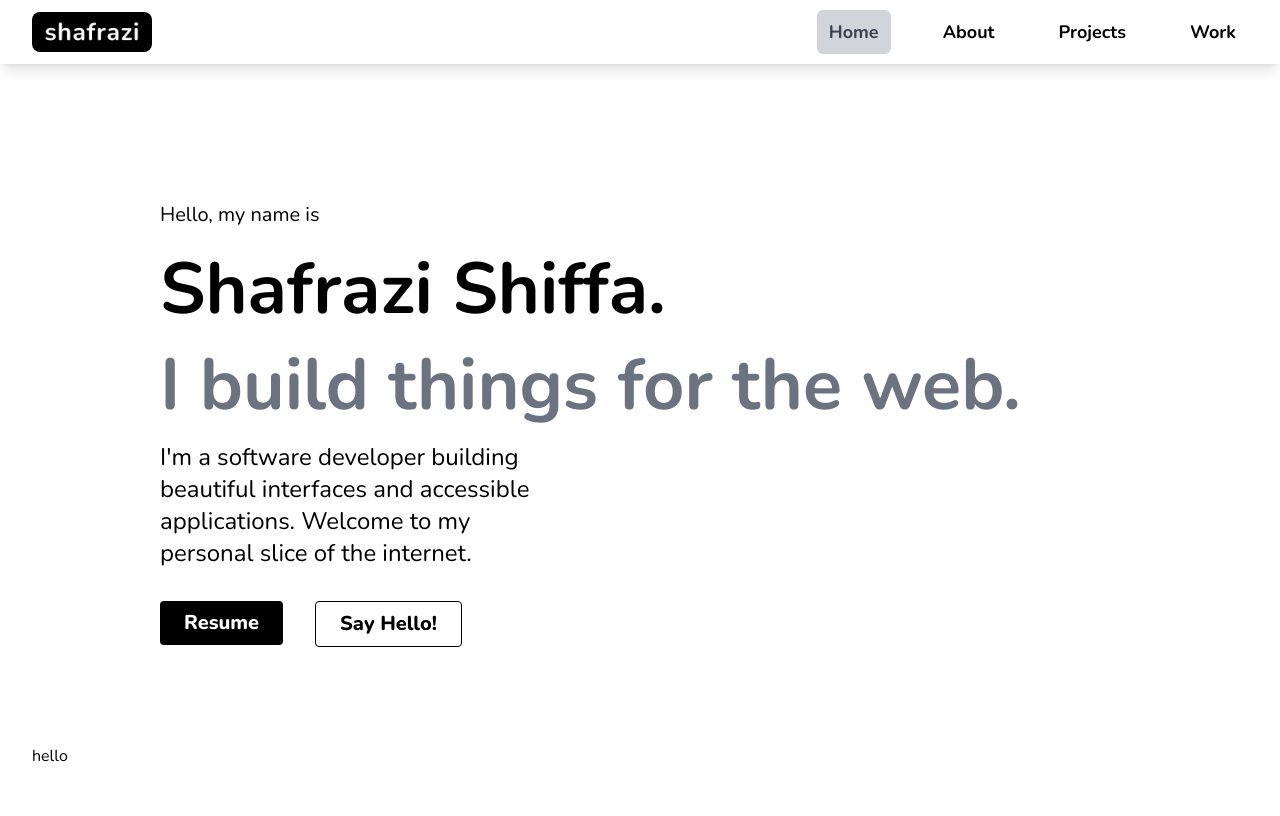
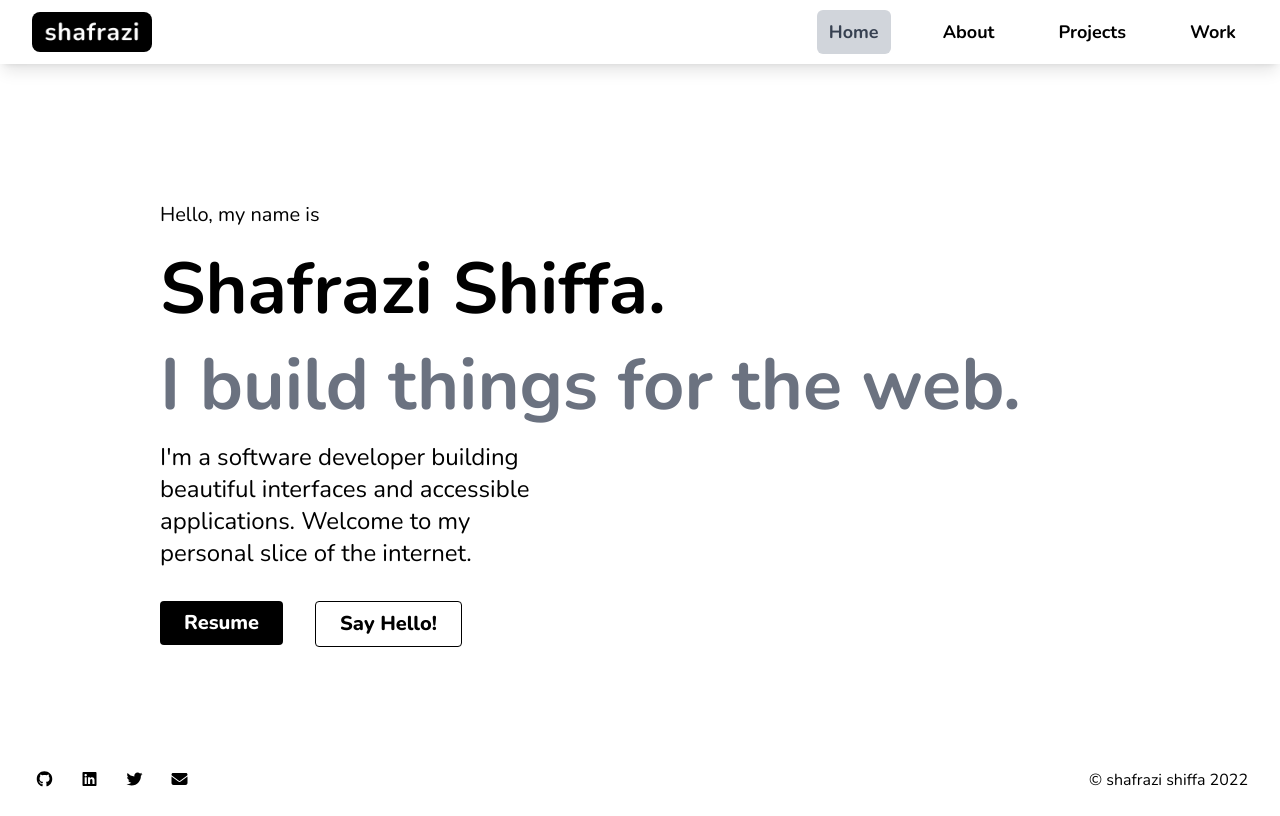
Before and after one commit to shafrazi/portfolio, a Next.js app: page / in a window 1280 px wide. Built offline with nearby package versions, Linux system fonts and the light colour scheme.

Commit message:
add footer

```diff
--- a/components/footer.js
+++ b/components/footer.js
@@ -1,7 +1,56 @@
+import { FontAwesomeIcon } from "@fortawesome/react-fontawesome";
+import {
+  faGithub,
+  faLinkedin,
+  faTwitter,
+} from "@fortawesome/free-brands-svg-icons";
+import { faEnvelope } from "@fortawesome/free-solid-svg-icons";
+import Link from "next/link";
+
 export default function Footer() {
   return (
-    <footer className="max-w-[100rem] mx-auto px-2 sm:px-6 lg:px-8">
-      hello
+    <footer className="max-w-[100rem] mx-auto px-2 py-6 sm:px-6 lg:px-8 flex flex-col md:flex-row items-center md:justify-between">
+      <div className="flex space-x-5">
+        <Link href="https://github.com/shafrazi">
+          <a target="_blank" rel="noopener noreferrer">
+            <FontAwesomeIcon
+              icon={faGithub}
+              width={25}
+              className="mouse-pointer"
+            />
+          </a>
+        </Link>
+        <Link href="https://linkedin.com/in/shafrazi">
+          <a target="_blank" rel="noopener noreferrer">
+            <FontAwesomeIcon
+              icon={faLinkedin}
+              width={25}
+              className="mouse-pointer"
+            />
+          </a>
+        </Link>
+        <Link href="https://twitter.com/shafrazi">
+          <a target="_blank" rel="noopener noreferrer">
+            <FontAwesomeIcon
+              icon={faTwitter}
+              width={25}
+              className="mouse-pointer"
+            />
+          </a>
+        </Link>
+        <Link href="mailto:shafrazi@live.com">
+          <a target="_blank" rel="noopener noreferrer">
+            <FontAwesomeIcon
+              icon={faEnvelope}
+              width={25}
+              className="mouse-pointer"
+            />
+          </a>
+        </Link>
+      </div>
+      <div className="mt-3 pb-4 md:pb-0 md:mt-0">
+        <p>© shafrazi shiffa 2022</p>
+      </div>
     </footer>
   );
 }
--- a/components/hero.js
+++ b/components/hero.js
@@ -25,7 +25,7 @@ export default function Hero() {
               </button>
             </a>
             <Link href="mailto:shafrazi@live.com">
-              <button className="bg-white text-black  hover:bg-gray-300  hover:border-0 border border-black rounded px-4 md:px-6 py-2 font-extrabold text-lg md:text-xl">
+              <button className="bg-white text-black  hover:bg-gray-300 hover:border-gray-300 border border-black rounded px-4 md:px-6 py-2 font-extrabold text-lg md:text-xl">
                 Say Hello!
               </button>
             </Link>
--- a/package.json
+++ b/package.json
@@ -9,6 +9,10 @@
     "lint": "next lint"
   },
   "dependencies": {
+    "@fortawesome/fontawesome-svg-core": "^6.1.2",
+    "@fortawesome/free-brands-svg-icons": "^6.1.2",
+    "@fortawesome/free-solid-svg-icons": "^6.1.2",
+    "@fortawesome/react-fontawesome": "^0.2.0",
     "@headlessui/react": "^1.6.6",
     "@heroicons/react": "^1.0.6",
     "next": "12.2.3",
--- a/pages/_app.js
+++ b/pages/_app.js
@@ -4,11 +4,11 @@ import Footer from "../components/footer";
 
 function MyApp({ Component, pageProps }) {
   return (
-    <>
+    <div className="">
       <Header />
       <Component {...pageProps} />
       <Footer />
-    </>
+    </div>
   );
 }
 
--- a/pages/index.js
+++ b/pages/index.js
@@ -3,7 +3,7 @@ import Hero from "../components/hero";
 
 export default function Home() {
   return (
-    <div className="">
+    <div className="flex flex-col flex-grow">
       <Head>
         <title>Shafrazi Shiffa</title>
         <meta name="description" content="Shafrazi's portfolio" />
```
Also changed, not shown: 1 other file (tests, documents, lock files or other folders).
